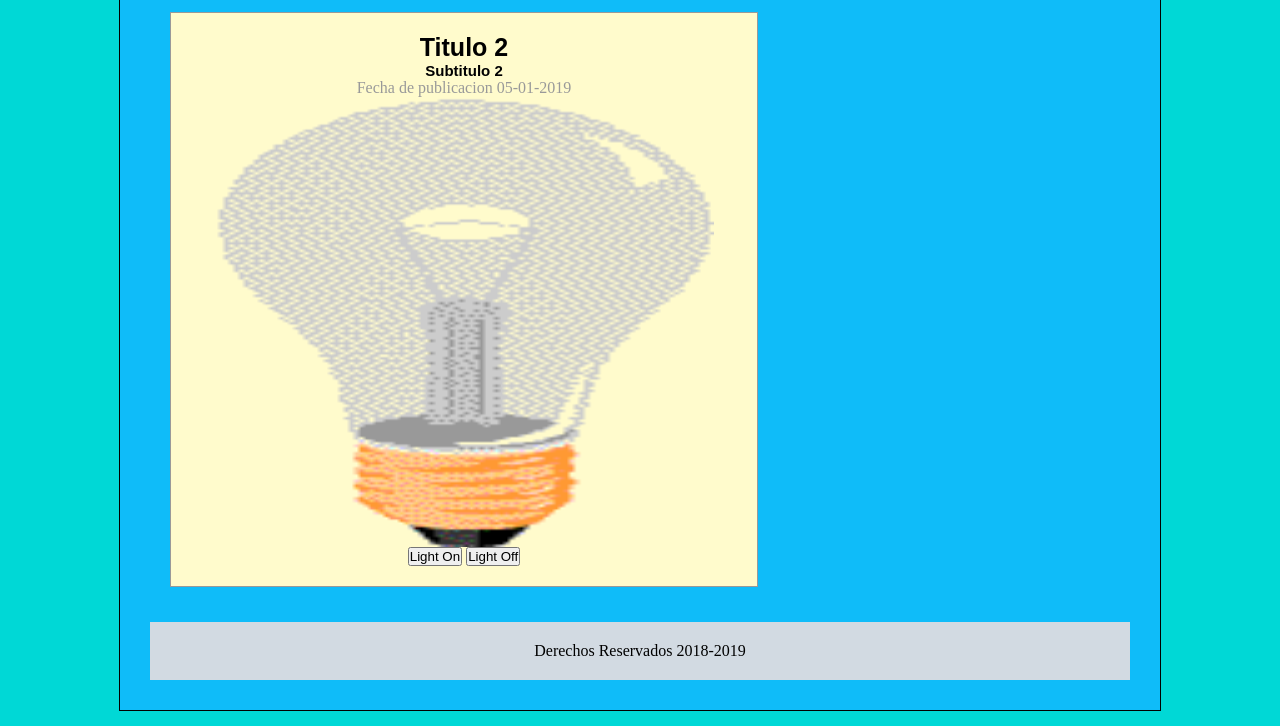
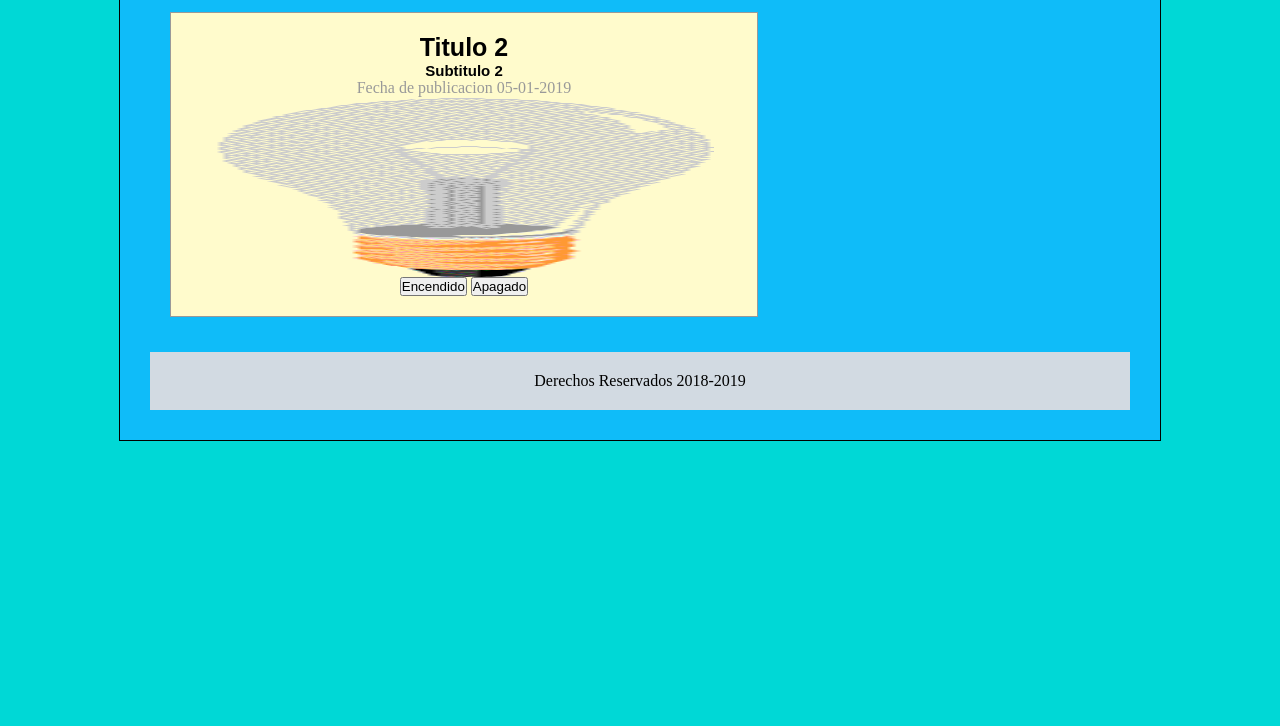
Before and after one commit to Pedro-994/Pedro-994.github.io, a plain HTML site: page index.html in a window 1280 px wide. Shown: the part 981-1707 px from the top of the page. After the commit the page ends 1437 px from the top, so only its background shows below. Drawn offline with Linux system fonts and the light colour scheme.

Commit message:
Prueba de cambios

```diff
--- a/index.html
+++ b/index.html
@@ -56,11 +56,13 @@
   			document.getElementById('myImage').src = pic;
 			}
 		</script>
-<img id="myImage" src="Imagenes/pic_bulboff.gif" width="10" height="450">
-<p>
-<button type="button" onclick="light(1)">Light On</button>
-<button type="button" onclick="light(0)">Light Off</button>
-</p>
+		<img id="myImage" src="Imagenes/pic_bulboff.gif" width="100" height="180">
+
+		<p>
+			<button type="button" onclick="light(1)">Encendido</button>
+			<button type="button" onclick="light(0)">Apagado</button>
+		</p>
+
 		</article>
 		</section>
 
```
